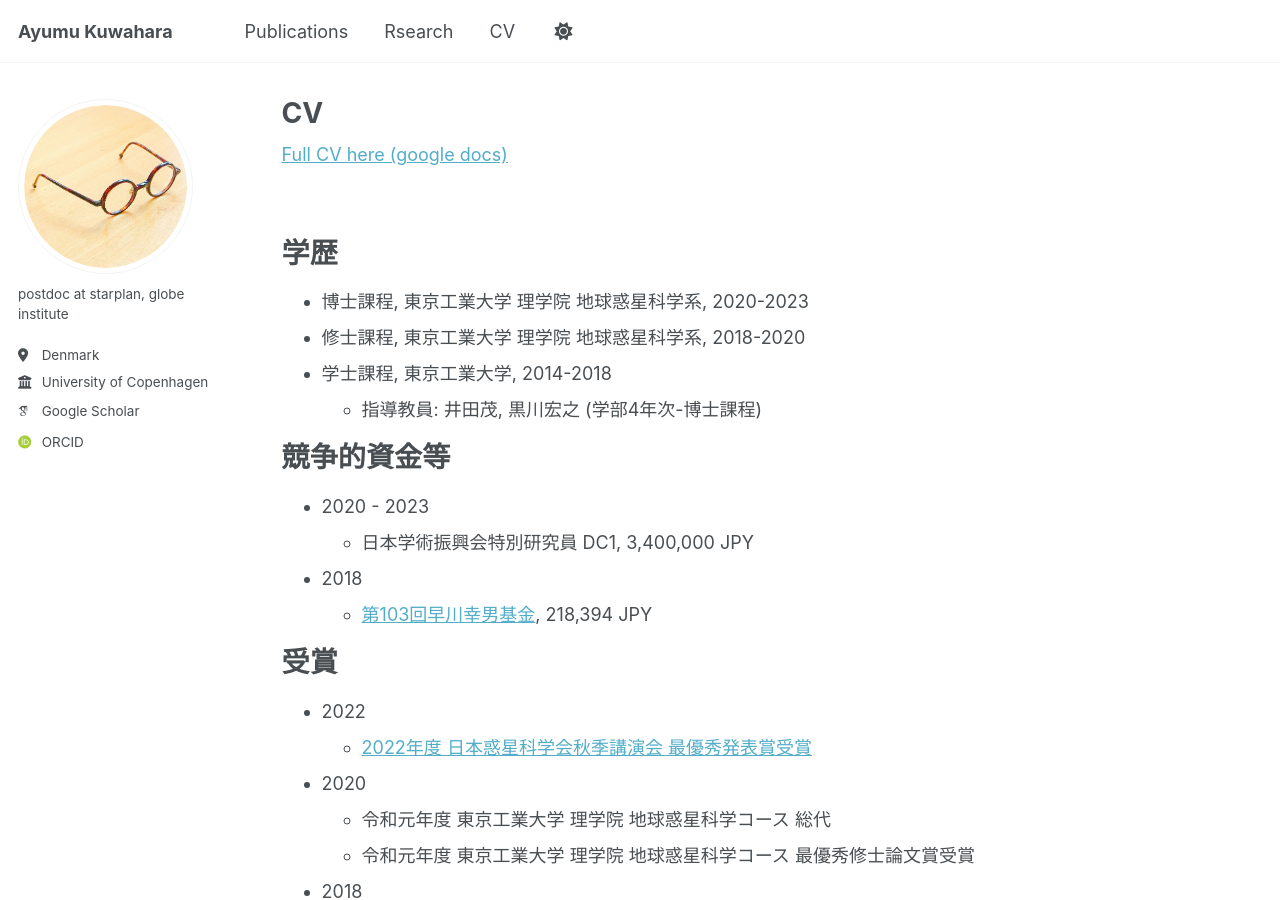
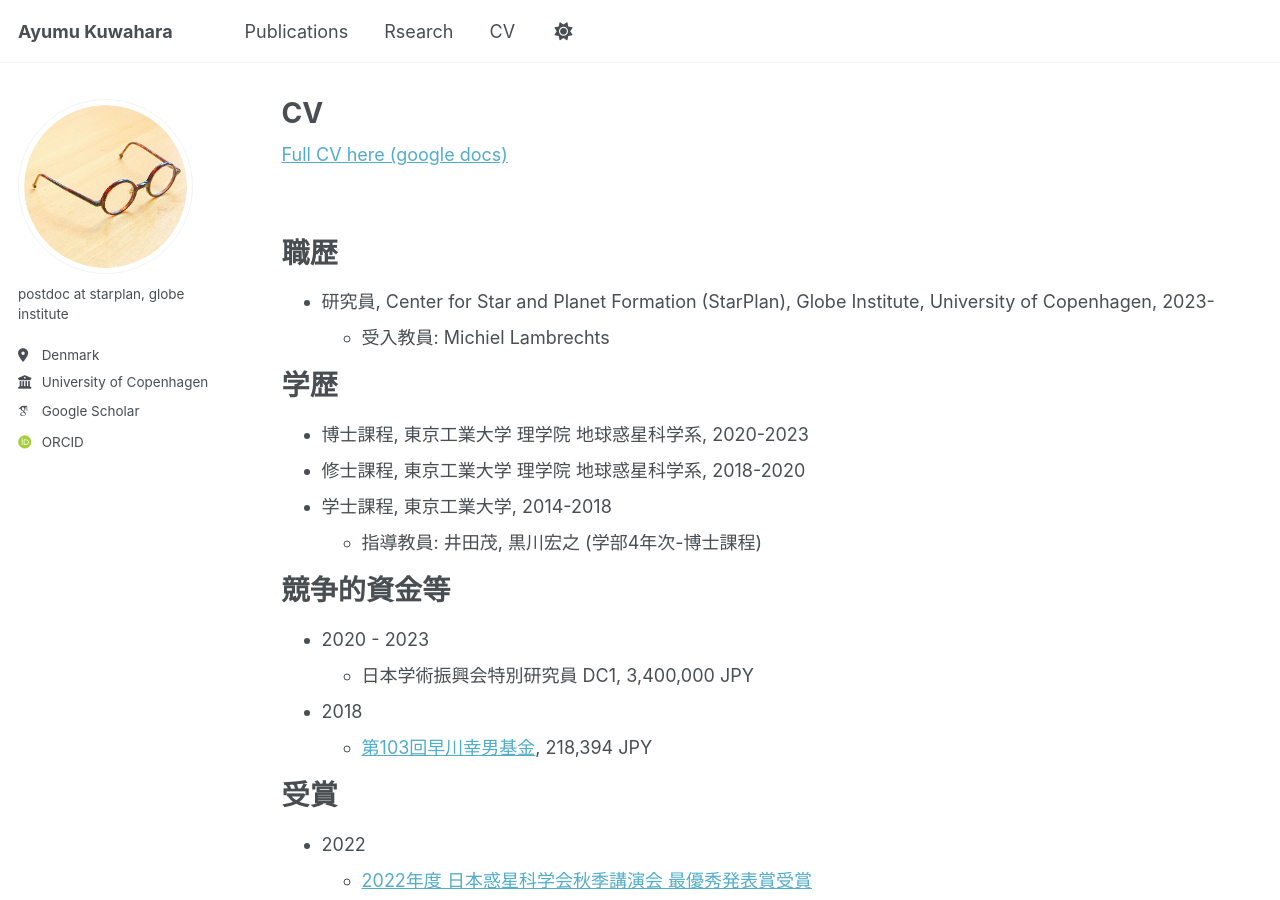
Before and after one commit to AyumuKuwahara/ayumukuwahara.github.io, a Jekyll site: the page built from _pages/cv_ja.md, in a window 1280 px wide and 900 px high. Built offline with Jekyll 4.4.1, drawn with Linux system fonts in a browser that asks for light colours; some web fonts are replaced.

Commit message:
Update cv_ja.md

```diff
--- a/_pages/cv_ja.md
+++ b/_pages/cv_ja.md
@@ -13,6 +13,11 @@ redirect_from:
 ">Full CV here (google docs)</a></div>
 
 <br>
+
+職歴
+======
+* 研究員, Center for Star and Planet Formation (StarPlan), Globe Institute, University of Copenhagen, 2023-
+  * 受入教員: Michiel Lambrechts
 
 学歴
 ======
```
